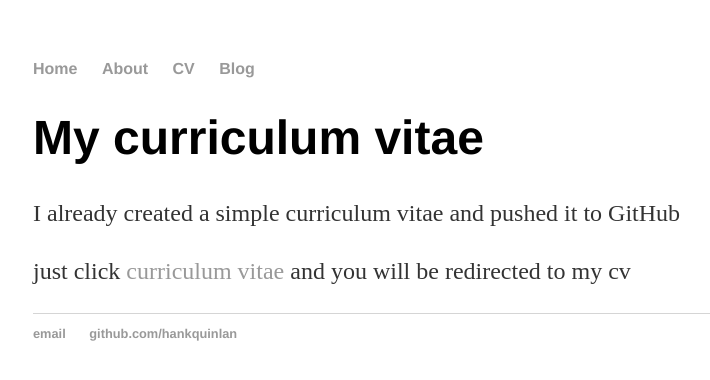
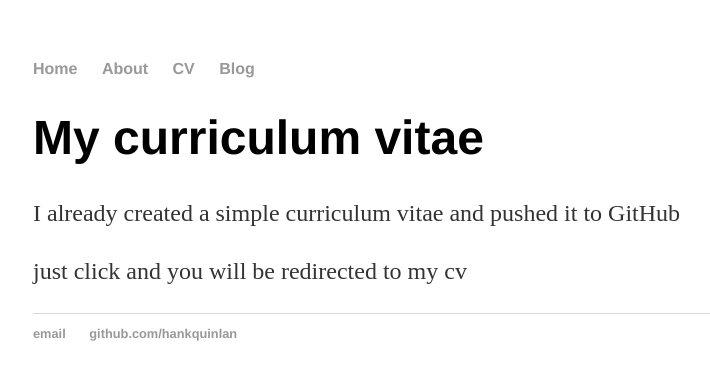
Before and after one commit to steph237/steph237.github.io, a Jekyll site: the page built from cv/index.html, in a window 1280 px wide. Shown: the top 380 px of the page, without its empty margins (159-869 px from the left). Built offline with Jekyll 4.4.1, drawn with Linux system fonts in a browser that asks for light colours.

Commit message:
Update index.html

```diff
--- a/cv/index.html
+++ b/cv/index.html
@@ -5,5 +5,5 @@ title: Stephanie Nkwatoh
 <div class="blurb">
 	<h1>My curriculum vitae</h1>
 	<p>I already created a simple curriculum vitae and pushed it to GitHub</p>
-	<p>just click <a href=https://github.com/steph237/my-curriculum-vitae>curriculum vitae</a> and you will be redirected to my cv</p>
+	<p>just click <a href="https://github.com/steph237/my-curriculum-vitae>curriculum vitae"></a> and you will be redirected to my cv</p>
 </div><!-- /.blurb -->
```
